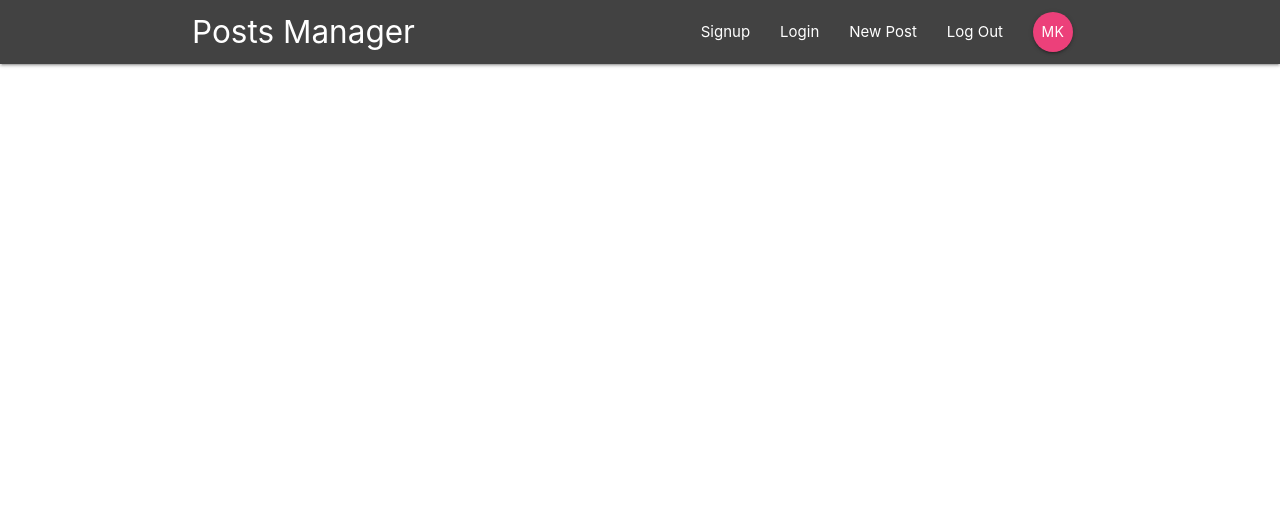
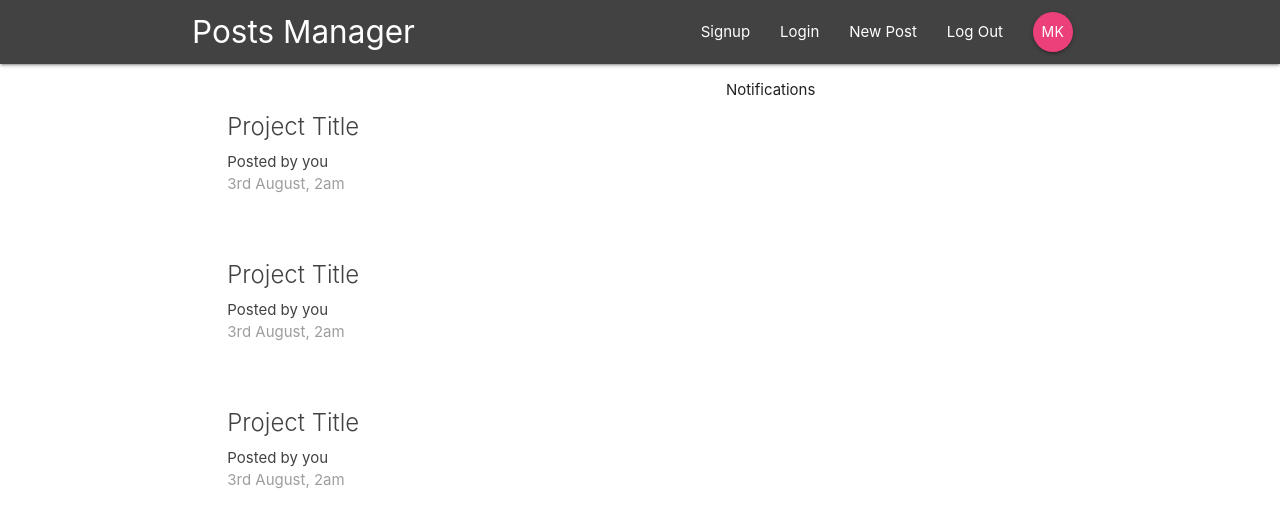
Before and after one commit to mohammadkharma/Posts_Manager_App, a React (Create React App) app in the folder posts-manager/: page / in a window 1280 px wide. Shown: the top 526 px of the page. Built offline with nearby package versions, Linux system fonts and the light colour scheme.

Commit message:
added initial content to the home page and nested Dashboard to App.js

```diff
--- a/posts-manager/src/App.js
+++ b/posts-manager/src/App.js
@@ -1,13 +1,16 @@
 import React, { Component } from 'react';
-import { BrowserRouter } from 'react-router-dom';
+import { BrowserRouter, Switch, Route } from 'react-router-dom';
 import Navbar from './components/layout/Navbar';
-
+import Dashboard from './components/dashboard/Dashboard';
 class App extends Component {
   render() {
     return (
       <BrowserRouter>
       <div className="App">
         <Navbar />
+        <Switch>
+          <Route path='/' component={Dashboard} />
+        </Switch>
       </div>
       </BrowserRouter>
     );
--- a/posts-manager/src/components/dashboard/Dashboard.js
+++ b/posts-manager/src/components/dashboard/Dashboard.js
@@ -0,0 +1,28 @@
+// This component is responsible for:
+// The home page (PostsLists & Notifications).
+
+// Exported to: App.js (Route)
+
+import React, { Component } from 'react';
+import Notifications from './Notifications';
+import PostsList from '../posts/PostsList';
+
+class Dashboard extends Component {
+    render() {
+        return (
+            <div className='dashboard container'>
+                <div className="row">
+                    <div className="col s12 m6">
+                        <PostsList />
+                    </div>
+                    <div className="col s12 m5 offset-m1">
+                        <Notifications />
+                    </div>
+                </div>
+
+            </div>
+        )
+    }
+}
+
+export default Dashboard
--- a/posts-manager/src/components/dashboard/Notifications.js
+++ b/posts-manager/src/components/dashboard/Notifications.js
@@ -0,0 +1,13 @@
+// Exported to: Dashboard.js
+
+import React from 'react';
+
+const Notifications = () => {
+    return(
+        <div>
+            <p>Notifications</p>
+        </div>
+    )
+}
+
+export default Notifications;
--- a/posts-manager/src/components/posts/PostsList.js
+++ b/posts-manager/src/components/posts/PostsList.js
@@ -0,0 +1,37 @@
+// Exported to: Dashboard.js
+
+import React from 'react';
+
+const PostsList = () => {
+    return(
+        <div className="posts-list section">
+
+        <div className="card z-depth-0 post-summery">
+            <div className="card-content grey-text text-darken-3">
+                <span className="card-title">Project Title</span>
+                <p>Posted by you</p>
+                <p className="grey-text">3rd August, 2am</p>
+            </div>
+        </div>
+
+        <div className="card z-depth-0 post-summery">
+            <div className="card-content grey-text text-darken-3">
+                <span className="card-title">Project Title</span>
+                <p>Posted by you</p>
+                <p className="grey-text">3rd August, 2am</p>
+            </div>
+        </div>
+
+        <div className="card z-depth-0 post-summery">
+            <div className="card-content grey-text text-darken-3">
+                <span className="card-title">Project Title</span>
+                <p>Posted by you</p>
+                <p className="grey-text">3rd August, 2am</p>
+            </div>
+        </div>
+
+        </div>
+    )
+}
+
+export default PostsList;
```
